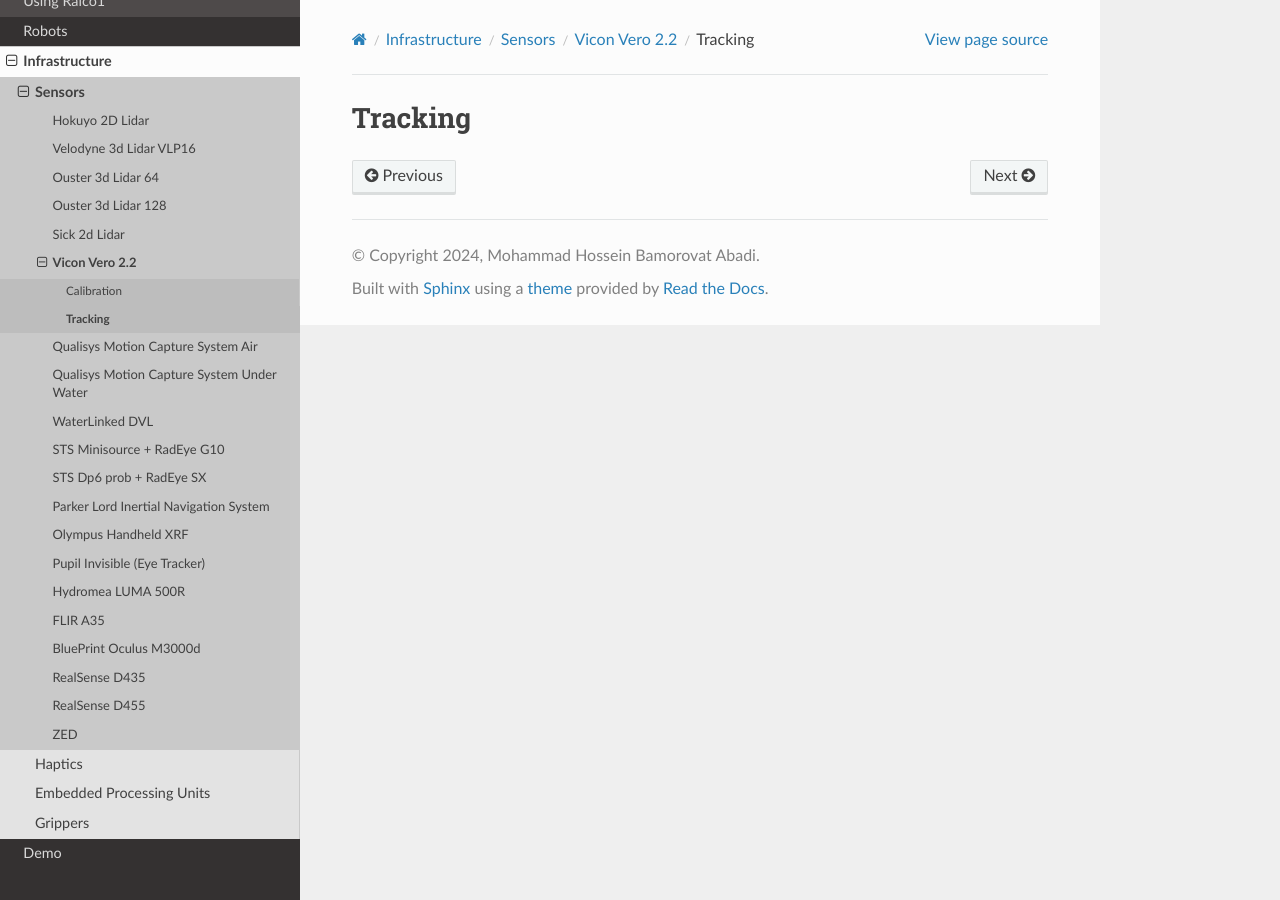
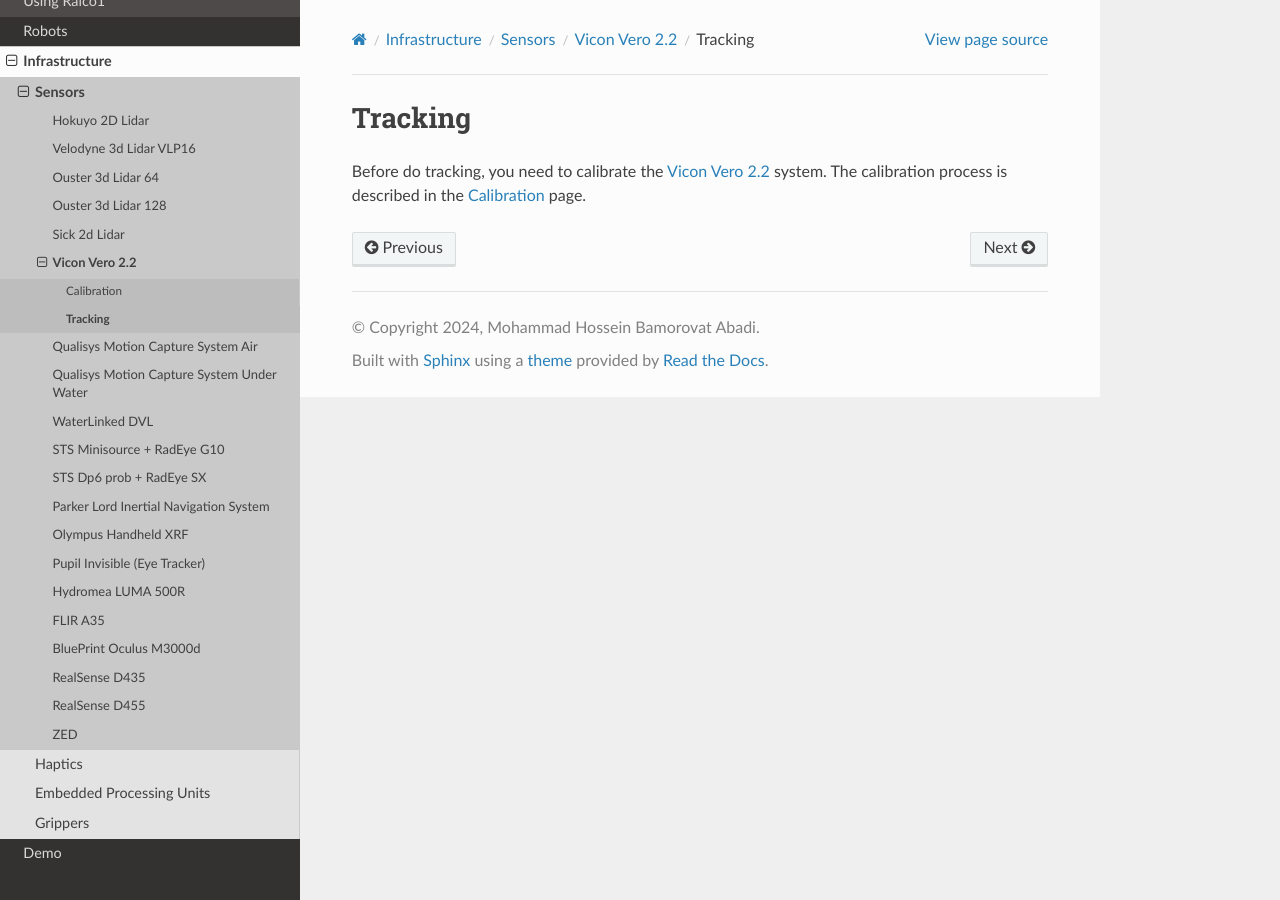
Before and after one commit to UoM-RAICo1/raico-docs, a Sphinx documentation site: the page built from source/Infrastructure/Sensors/ViconMotion/tracking.rst, in a window 1280 px wide. Built offline with Sphinx 7.4.7 and the Read the Docs theme 2.0.0, drawn with Linux system fonts in a browser that asks for light colours.

Commit message:
change the name of the file startup into calibration.rst Vicon Vero 2.0

```diff
--- a/source/Infrastructure/Sensors/ViconMotion/index.rst
+++ b/source/Infrastructure/Sensors/ViconMotion/index.rst
@@ -57,5 +57,5 @@ The document includes the following sections:
 
 .. toctree::
 
-    startup
+    calibration
     tracking
--- a/source/Infrastructure/Sensors/ViconMotion/tracking.rst
+++ b/source/Infrastructure/Sensors/ViconMotion/tracking.rst
@@ -4,3 +4,5 @@
 
 Tracking
 ========
+
+Before do tracking, you need to calibrate the :ref:`Vicon vero 2.2` system. The calibration process is described in the :ref:`vicon_calibration` page.
```
Also changed, not shown: source/Infrastructure/Sensors/ViconMotion/calibration.rst (renamed from source/Infrastructure/Sensors/ViconMotion/startup.rst).
